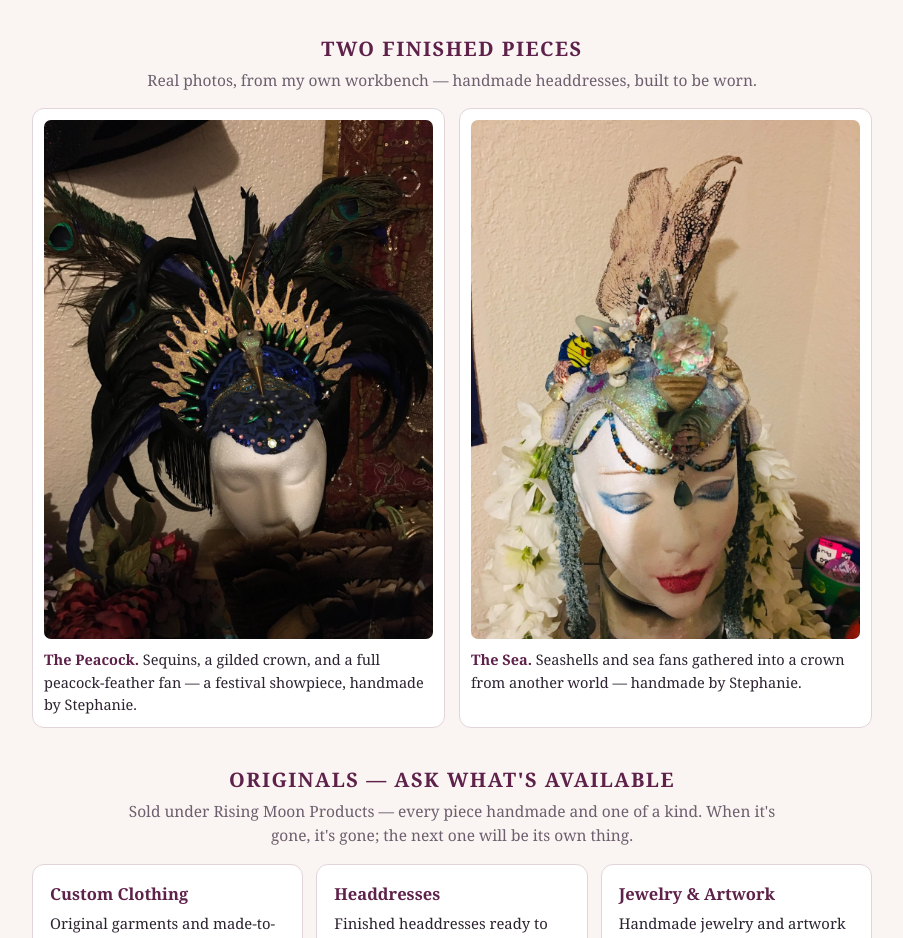
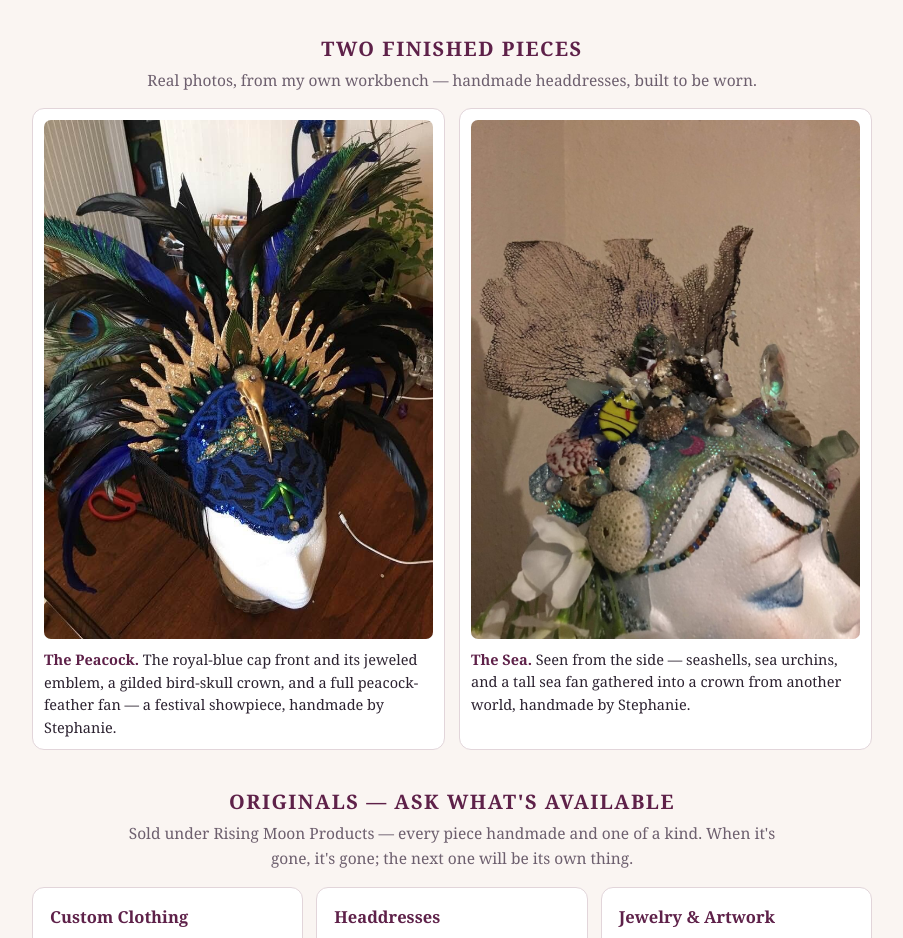
Before and after one commit to mnflwr69-cmd/mnflwr69-cmd.github.io, a plain HTML site: page index.html in a window 1280 px wide. Shown: the part 2510-3448 px from the top of the page, without its empty margins (188-1091 px from the left). Drawn offline with Linux system fonts and the light colour scheme.

Commit message:
Swap in the best Peacock front and Sea side photos

```diff
--- a/index.html
+++ b/index.html
@@ -166,12 +166,12 @@
   <p class="h2sub">Real photos, from my own workbench — handmade headdresses, built to be worn.</p>
   <div class="pieces">
     <figure>
-      <img src="headdress-peacock-mannequin.jpg" alt="Photo of The Peacock headdress: blue sequined cap with a gold bird-skull crown and a fan of peacock feathers, on a mannequin head">
-      <figcaption><strong>The Peacock.</strong> Sequins, a gilded crown, and a full peacock-feather fan — a festival showpiece, handmade by Stephanie.</figcaption>
+      <img src="headdress-peacock-front.jpg" alt="Photo of The Peacock headdress from the front: royal-blue sequined cap with a jeweled emblem and gold bird-skull crown, peacock feathers fanning out, on a mannequin head">
+      <figcaption><strong>The Peacock.</strong> The royal-blue cap front and its jeweled emblem, a gilded bird-skull crown, and a full peacock-feather fan — a festival showpiece, handmade by Stephanie.</figcaption>
     </figure>
     <figure>
-      <img src="headdress-seashell-front.jpg" alt="Photo of The Sea headdress: seashells and sea fans arranged on a cap, front view on a mannequin head">
-      <figcaption><strong>The Sea.</strong> Seashells and sea fans gathered into a crown from another world — handmade by Stephanie.</figcaption>
+      <img src="headdress-sea-side.jpg" alt="Photo of The Sea headdress from the side: seashells, sea urchins, and a tall sea fan on an iridescent cap, on a painted mannequin head in profile">
+      <figcaption><strong>The Sea.</strong> Seen from the side — seashells, sea urchins, and a tall sea fan gathered into a crown from another world, handmade by Stephanie.</figcaption>
     </figure>
   </div>
 
```
Also changed, not shown: headdress-peacock-front.jpg (added), headdress-sea-side.jpg (added).
